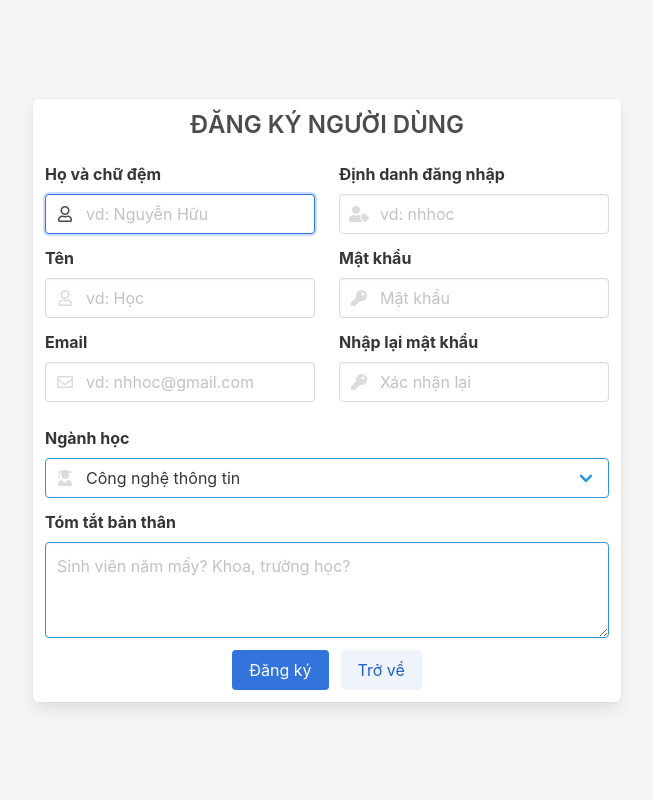
After one commit to tvviem/kwesan_flask, a Flask app: page /user/register in a window 1280 px wide. The commit adds this page. Shown: the whole page, without its empty margins (313-966 px from the left). Run offline with Flask 2, Linux system fonts and the light colour scheme; some libraries are stand-ins or nearby versions.

Commit message:
trying connectdb and create a basic user

```diff
--- a/app/routes.py
+++ b/app/routes.py
@@ -1,15 +1,20 @@
 from flask import Blueprint, render_template
 
-loginPage = Blueprint("login", __name__, template_folder="templates")
+# alias user use in template with href="{{ url_for('user.<method_name>') }}"
+userPage = Blueprint("user", __name__, template_folder="templates")
 indexPage = Blueprint("index", __name__, template_folder="templates")
 
 
 @indexPage.route("/")
-@indexPage.route("/index")
 def index():
     return render_template("index.html")
 
 
-@loginPage.route("/login", methods=["GET", "POST"])
+@userPage.route("/login", methods=["GET", "POST"])
 def login():
     return render_template("login.html")
+
+
+@userPage.route("/register", methods=["GET", "POST"])
+def register():
+    return render_template("signup.html")
--- a/app/templates/base.html
+++ b/app/templates/base.html
@@ -1,5 +1,5 @@
 <!doctype html>
-<html lang="en">
+<html>
 
 <head>
   {% block head %}
--- /dev/null
+++ b/app/templates/partials/signupForm.html
@@ -0,0 +1,71 @@
+<section class="hero is-fullheight is-light">
+  <div class="hero-body">
+    <div class="container">
+      <form>
+        <div class="columns is-centered is-mobile">
+          <div class="column is-6-tablet is-8-desktop is-6-widescreen is-two-thirds-mobile box">
+            <h4 class="title is-4 has-text-centered">ĐĂNG KÝ NGƯỜI DÙNG</h4>
+            <div class="columns">
+              <div class="column">
+                <div class="field"><label class="label">Họ và chữ đệm</label>
+                  <div class="control has-icons-left"><input class="input" type="text" autofocus="autofocus"
+                      placeholder="vd: Nguyễn Hữu" autocomplete="autocomplete" /><span class="icon is-small is-left"><i
+                        class="far fa-user"></i></span></div>
+                </div>
+                <div class="field"><label class="label">Tên</label>
+                  <div class="control has-icons-left"><input class="input" type="text" placeholder="vd: Học"
+                      autofocus="autofocus" autocomplete="autocomplete" /><span class="icon is-small is-left"><i
+                        class="far fa-user"></i></span></div>
+                </div>
+                <div class="field"><label class="label">Email</label>
+                  <div class="control has-icons-left"><input class="input" type="email"
+                      placeholder="vd: nhhoc@gmail.com" autofocus="autofocus" autocomplete="autocomplete"
+                      title="Hãy cung cấp email bạn đang sử dụng!" /><span class="icon is-small is-left"><i
+                        class="far fa-envelope"></i></span></div>
+                </div>
+              </div>
+              <div class="column">
+                <div class="field"><label class="label">Định danh đăng nhập</label>
+                  <div class="control has-icons-left"><input class="input" type="text" placeholder="vd: nhhoc"
+                      autofocus="autofocus" autocomplete="autocomplete"
+                      title="Bắt đầu là ký tự chữ, không chứa khoảng trắng" /><span class="icon is-small is-left"><i
+                        class="fas fa-user-tag"></i></span></div>
+                </div>
+                <div class="field"><label class="label">Mật khẩu</label>
+                  <div class="control has-icons-left"><input class="input" type="password" autocomplete="autocomplete"
+                      placeholder="Mật khẩu" /><span class="icon is-small is-left"><i class="fas fa-key"></i></span>
+                  </div>
+                </div>
+                <div class="field"><label class="label">Nhập lại mật khẩu</label>
+                  <div class="control has-icons-left"><input class="input" type="password" autocomplete="autocomplete"
+                      placeholder="Xác nhận lại" /><span class="icon is-small is-left"><i class="fas fa-key"></i></span>
+                  </div>
+                </div>
+              </div>
+            </div>
+            <div class="field"><label class="label">Ngành học</label>
+              <div class="control has-icons-left">
+                <div class="select is-info is-fullwidth"><select>
+                    <option>Công nghệ thông tin</option>
+                    <option>Ngôn ngữ Anh</option>
+                    <option>Quản trị kinh doanh</option>
+                    <option>Sư phạm</option>
+                    <option>Khác</option>
+                  </select></div>
+                <div class="icon is-small is-left"><i class="fas fa-user-graduate"></i></div>
+              </div>
+            </div>
+            <div class="field"><label class="label">Tóm tắt bản thân</label>
+              <div class="control"><textarea class="textarea is-info" placeholder="Sinh viên năm mấy? Khoa, trường học?"
+                  rows="3"></textarea></div>
+            </div>
+            <div class="field is-grouped is-grouped-centered">
+              <p class="control"><a class="button is-link">Đăng ký</a></p>
+              <p class="control"><a class="button is-link is-light">Trở về</a></p>
+            </div>
+          </div>
+        </div>
+      </form>
+    </div>
+  </div>
+</section>
--- /dev/null
+++ b/app/templates/signup.html
@@ -0,0 +1,5 @@
+{% extends "base.html" %}
+{% block title %} User register {% endblock %}
+{% block content %}
+{% include 'partials/signupForm.html' ignore missing with context %}
+{% endblock %}
--- a/extensions.py
+++ b/extensions.py
@@ -1,4 +1,5 @@
 """ we will be initializing our Flask extensions for use in our blueprints. """
-# from flask_pymongo import PyMongo
+# from flask_sqlalchemy import SQLAlchemy
 
 # mongo = PyMongo()
+# db = SQLAlchemy()
--- a/run.py
+++ b/run.py
@@ -1,6 +1,40 @@
 from app import create_app
 
+from flask import request, render_template, make_response, url_for, redirect
+from datetime import datetime as dt
+from app import db
+from app.models import User
+
+# from flask import current_app as app
 app = create_app("development")
+
+
+@app.route("/user", methods=["GET"])
+def user_records():
+    """Create a user via query string parameters."""
+    username = request.args.get("user")
+    email = request.args.get("email")
+    print(username, email)
+    if username and email:
+        existing_user = User.query.filter(
+            User.username == username or User.email == email
+        ).first()
+        if existing_user:
+            return make_response(f"{username} ({email}) already created!")
+        new_user = User(
+            username=username,
+            email=email,
+            created=dt.now(),
+            bio="In West Philadelphia born and raised, \
+            on the playground is where I spent most of my days",
+            admin=False,
+        )  # Create an instance of the User class
+        db.session.add(new_user)  # Adds new User record to database
+        db.session.commit()  # Commits all changes
+        redirect(url_for("login"))
+    return render_template("user.login", users=User.query.all(), title="Show Users")
+
+
 if __name__ == "__main__":
     # print(app.config.get("SECRET_KEY"))
     app.run(debug=True)
```
Also changed, not shown: app/__init__.py (+10 -3 lines), app/models.py (added, +16 -0 lines), app/templates/login.html (+27 -3 lines), app/templates/partials/navbar.html (+10 -4 lines), data-dev.sqlite (added).
